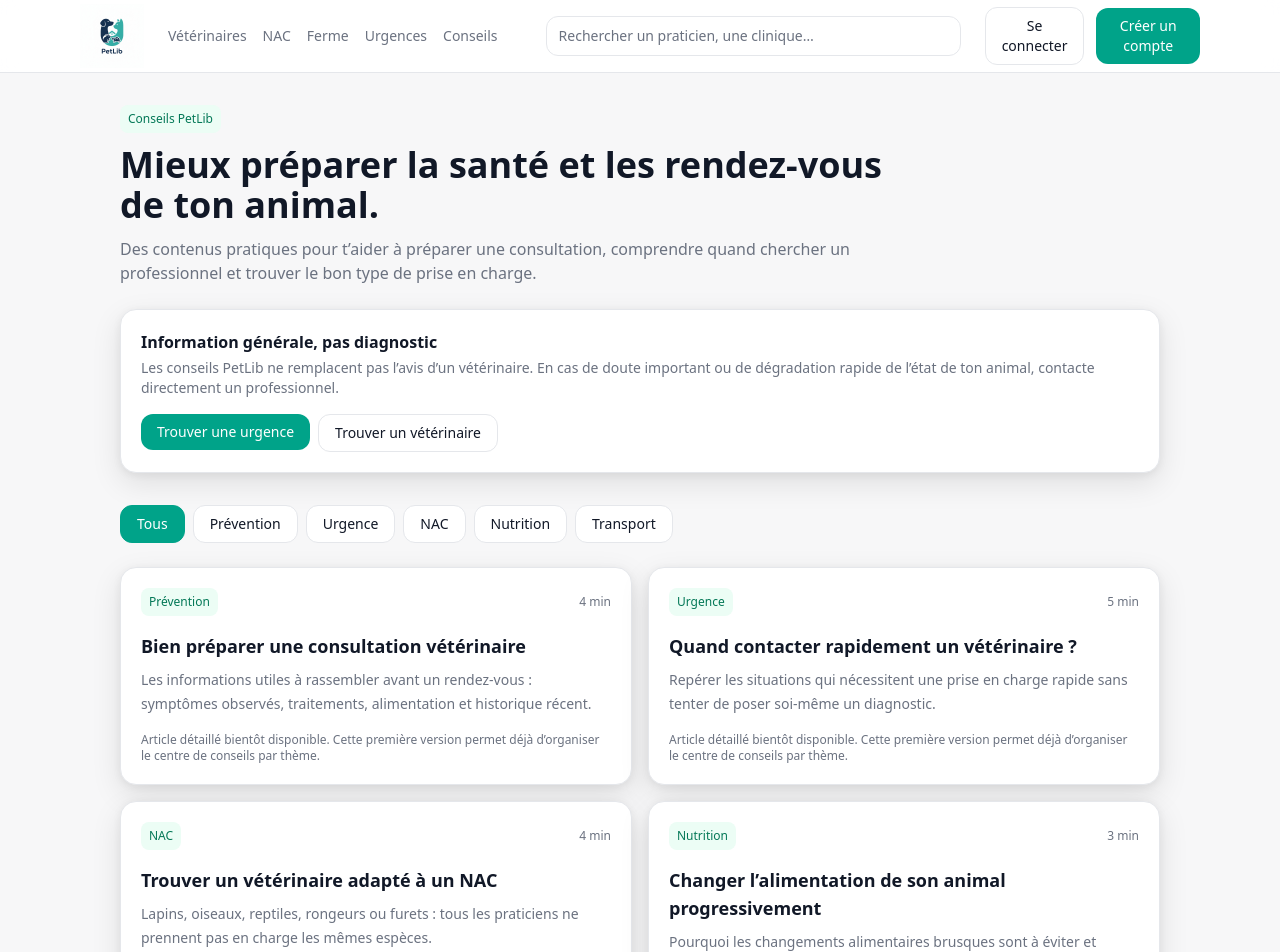
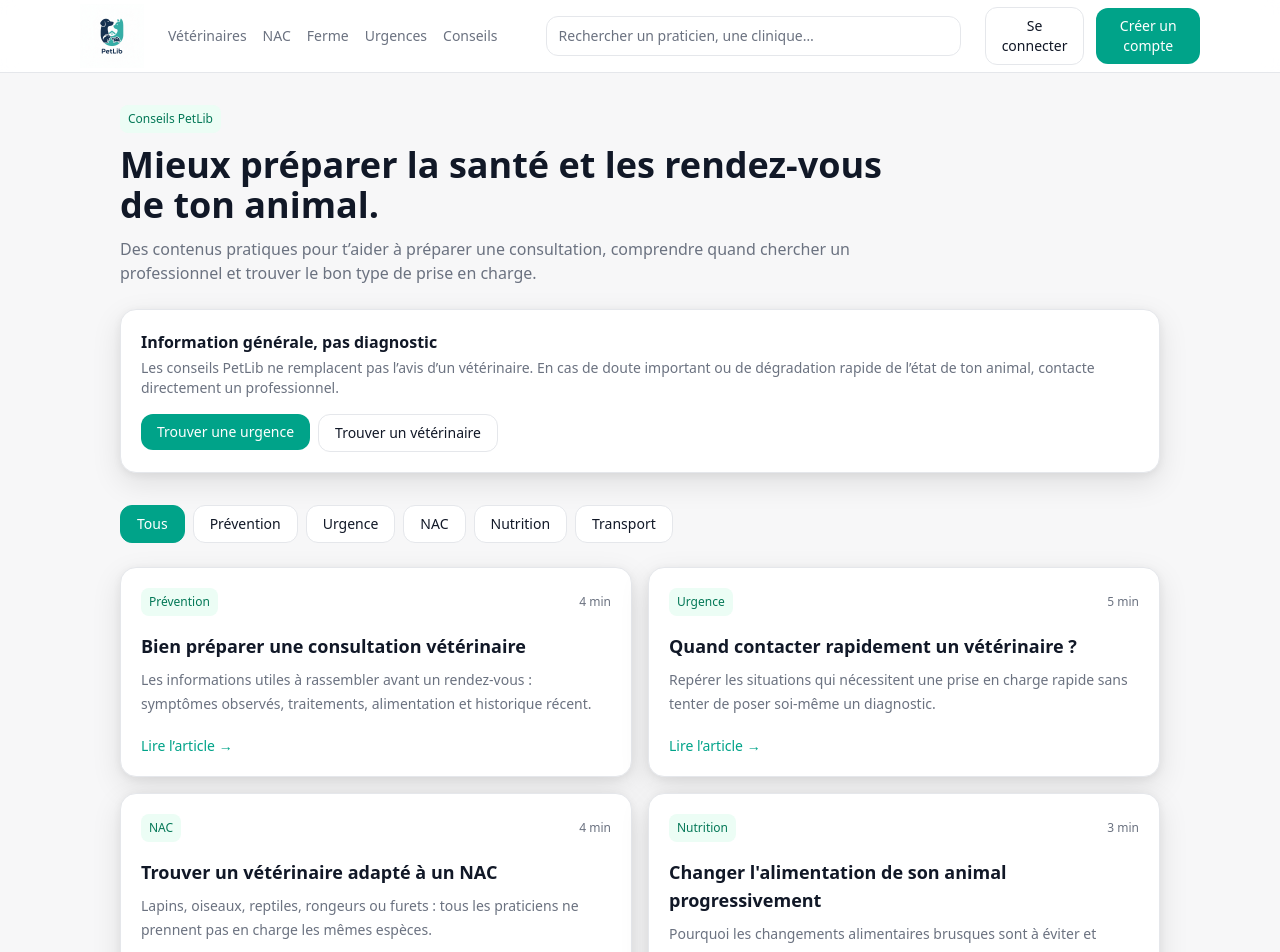
Before and after one commit to Eliaas75/PetLib, a React (Vite) app: page /conseils in a window 1280 px wide. Shown: the top 952 px of the page. Built offline with nearby package versions, Linux system fonts and the light colour scheme; no server answers.

Commit message:
feat(conseils): make advice cards open full articles

```diff
--- a/src/pages/Conseils.jsx
+++ b/src/pages/Conseils.jsx
@@ -3,59 +3,13 @@ import { Link } from "react-router-dom";
 import Card from "../components/Card.jsx";
 import Button from "../components/Button.jsx";
 import Tag from "../components/Tag.jsx";
-
-const categories = ["Tous", "Prévention", "Urgence", "NAC", "Nutrition", "Transport"];
-
-const articles = [
-  {
-    id: "prepare-vet-visit",
-    category: "Prévention",
-    title: "Bien préparer une consultation vétérinaire",
-    summary: "Les informations utiles à rassembler avant un rendez-vous : symptômes observés, traitements, alimentation et historique récent.",
-    readTime: "4 min",
-  },
-  {
-    id: "when-emergency",
-    category: "Urgence",
-    title: "Quand contacter rapidement un vétérinaire ?",
-    summary: "Repérer les situations qui nécessitent une prise en charge rapide sans tenter de poser soi-même un diagnostic.",
-    readTime: "5 min",
-  },
-  {
-    id: "nac-visit",
-    category: "NAC",
-    title: "Trouver un vétérinaire adapté à un NAC",
-    summary: "Lapins, oiseaux, reptiles, rongeurs ou furets : tous les praticiens ne prennent pas en charge les mêmes espèces.",
-    readTime: "4 min",
-  },
-  {
-    id: "food-transition",
-    category: "Nutrition",
-    title: "Changer l’alimentation de son animal progressivement",
-    summary: "Pourquoi les changements alimentaires brusques sont à éviter et quelles informations demander à son vétérinaire.",
-    readTime: "3 min",
-  },
-  {
-    id: "safe-transport",
-    category: "Transport",
-    title: "Transporter son animal sans ajouter de stress inutile",
-    summary: "Caisse, température, trajet et préparation : les bons réflexes avant de se rendre en consultation.",
-    readTime: "4 min",
-  },
-  {
-    id: "health-record",
-    category: "Prévention",
-    title: "Les informations santé à garder à portée de main",
-    summary: "Vaccins, traitements, allergies, poids et identification : une fiche claire peut faire gagner du temps en consultation.",
-    readTime: "3 min",
-  },
-];
+import { adviceArticles, adviceCategories } from "../data/adviceArticles.js";
 
 export default function Conseils() {
   const [category, setCategory] = useState("Tous");
 
   const visibleArticles = useMemo(
-    () => (category === "Tous" ? articles : articles.filter((article) => article.category === category)),
+    () => (category === "Tous" ? adviceArticles : adviceArticles.filter((article) => article.category === category)),
     [category]
   );
 
@@ -81,7 +35,7 @@ export default function Conseils() {
       </Card>
 
       <div className="mt-8 flex flex-wrap gap-2">
-        {categories.map((item) => (
+        {adviceCategories.map((item) => (
           <button
             key={item}
             type="button"
@@ -98,17 +52,17 @@ export default function Conseils() {
 
       <div className="mt-6 grid grid-cols-1 md:grid-cols-2 gap-4">
         {visibleArticles.map((article) => (
-          <Card key={article.id} className="p-5">
+          <Link key={article.id} to={`/conseils/${article.id}`} className="block group">
+            <Card className="p-5 h-full transition group-hover:-translate-y-0.5 group-hover:shadow-md">
               <div className="flex items-center justify-between gap-3">
                 <Tag>{article.category}</Tag>
                 <span className="text-xs text-muted">{article.readTime}</span>
               </div>
-            <h2 className="mt-4 text-lg font-semibold">{article.title}</h2>
+              <h2 className="mt-4 text-lg font-semibold group-hover:text-brand">{article.title}</h2>
               <p className="mt-2 text-sm text-muted leading-6">{article.summary}</p>
-            <div className="mt-4 text-xs text-muted">
-              Article détaillé bientôt disponible. Cette première version permet déjà d’organiser le centre de conseils par thème.
-            </div>
+              <div className="mt-5 text-sm font-medium text-brand">Lire l’article →</div>
             </Card>
+          </Link>
         ))}
       </div>
 
```
Lines whose indentation alone changed are shown as unchanged.
